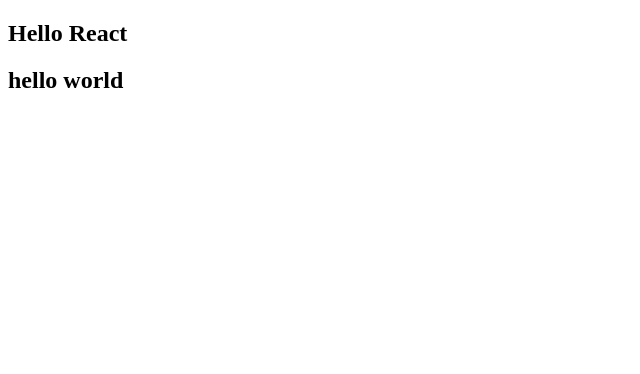
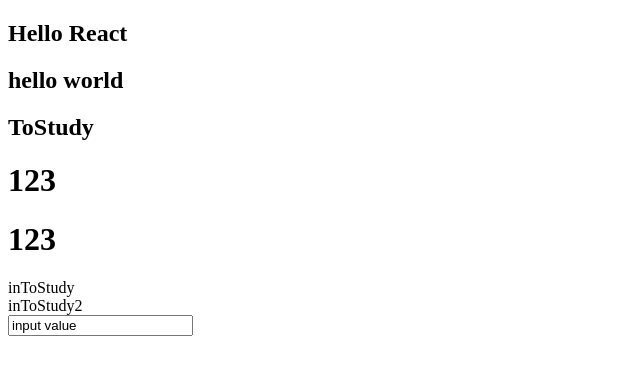
Before and after one commit to jinrd123/react-learning-notes, a React (Create React App) app in the folder 脚手架项目/demo/: page / in a window 1280 px wide. Shown: the top 374 px of the page, without its empty margins (0-640 px from the left). Built offline with nearby package versions, Linux system fonts and the light colour scheme.

Commit message:
css in js基本使用

```diff
--- a/脚手架项目/demo/package.json
+++ b/脚手架项目/demo/package.json
@@ -3,9 +3,11 @@
   "version": "0.1.0",
   "private": true,
   "dependencies": {
+    "-": "^0.0.1",
     "@testing-library/jest-dom": "^5.16.5",
     "@testing-library/react": "^13.4.0",
     "@testing-library/user-event": "^13.5.0",
+    "create-react-app": "^5.0.1",
     "react": "^18.2.0",
     "react-dom": "^18.2.0",
     "react-scripts": "5.0.1",
--- a/脚手架项目/demo/public/index.html
+++ b/脚手架项目/demo/public/index.html
@@ -14,7 +14,7 @@
       manifest.json provides metadata used when your web app is installed on a
       user's mobile device or desktop. See https://developers.google.com/web/fundamentals/web-app-manifest/
     -->
-    <link rel="manifest" href="%PUBLIC_URL%/manifest.json" />
+    <!-- <link rel="manifest" href="%PUBLIC_URL%/manifest.json" /> -->
     <!--
       Notice the use of %PUBLIC_URL% in the tags above.
       It will be replaced with the URL of the `public` folder during the build.
--- a/脚手架项目/demo/src/App.jsx
+++ b/脚手架项目/demo/src/App.jsx
@@ -1,20 +1,33 @@
 import React from "react"
 import HelloWorld from "./components/HelloWorld";
+import ToStudy from "./components/ToStudy";
 
 class App extends React.Component {
     constructor() {
         super();
         this.state = {
-            message: "Hello React"
+            message: "Hello React",
+            inputValue: "input value",
         }
     }
 
+    inputChange(e) {
+        this.setState({
+            inputValue: e.target.value
+        })
+    }
+
     render() {
-        const { message } = this.state;
+        const { message, inputValue } = this.state;
         return (
             <div>
                 <h2>{message}</h2>
                 <HelloWorld/>
+                <ToStudy propname="hhh">
+                    <div>inToStudy</div>
+                    <div>inToStudy2</div>
+                </ToStudy>
+                <input value={inputValue} onChange={(e) =>{this.inputChange(e)}}/>
             </div>
         )
     }
--- /dev/null
+++ b/脚手架项目/demo/src/components/ToStudy.jsx
@@ -0,0 +1,23 @@
+import React from 'react';
+
+class ToStudy extends React.Component {
+    constructor(props) {
+        super(props);
+    }
+    render() {
+        return (
+            <div>
+                <h2>ToStudy</h2>
+                {this.props.children.map((child, index) =>
+                    <h1 key={index}>123</h1>
+                )}
+                {this.props.children}
+            </div>
+        )
+    }
+    componentDidMount() {
+        console.log("mount");
+    }
+}
+
+export default ToStudy;
```
Also changed, not shown: 2 other files (tests, documents, lock files or other folders).
